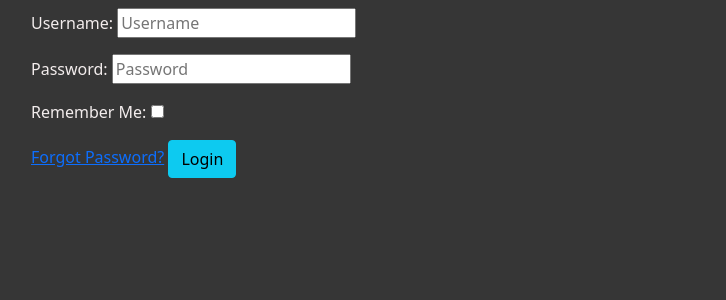
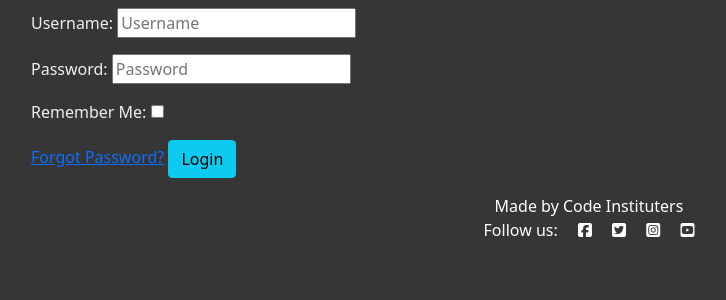
Before and after one commit to FabrizioAdi/Robinson-Trailers-Blog-M4, a Django app: page /accounts/login/ in a window 1280 px wide. Shown: the part 144-444 px from the top of the page, without its empty margins (51-777 px from the left). Run offline with Django 3.2, Linux system fonts and the light colour scheme; some libraries are stand-ins or nearby versions.

Commit message:
Add footer and java script to automatically close message window when person is login or logout

```diff
--- a/templates/base.html
+++ b/templates/base.html
@@ -94,8 +94,6 @@
     {% endblock %}
     </div>
 
-
-
     <!-- Optional JavaScript; choose one of the two! -->
 
     <!-- Option 1: Bootstrap Bundle with Popper -->
@@ -106,5 +104,21 @@
     <script src="https://cdn.jsdelivr.net/npm/@popperjs/core@2.10.2/dist/umd/popper.min.js" integrity="sha384-7+zCNj/IqJ95wo16oMtfsKbZ9ccEh31eOz1HGyDuCQ6wgnyJNSYdrPa03rtR1zdB" crossorigin="anonymous"></script>
     <script src="https://cdn.jsdelivr.net/npm/bootstrap@5.1.3/dist/js/bootstrap.min.js" integrity="sha384-QJHtvGhmr9XOIpI6YVutG+2QOK9T+ZnN4kzFN1RtK3zEFEIsxhlmWl5/YESvpZ13" crossorigin="anonymous"></script>
     -->
+
+    <!-- Footer -->
+    <footer class="footer mt-auto py-3 dark-bg">
+      <p class="m-0 text-center text-white">Made by Code Instituters</p>
+      <p class="m-0 text-center text-white">Follow us: <i class="fab fa-facebook-square ms-3"></i>
+          <i class="fab fa-twitter-square ms-3"></i>
+          <i class="fab fa-instagram-square ms-3"></i>
+          <i class="fab fa-youtube-square ms-3"></i></p>
+  </footer>
+  <script>
+      setTimeout(function () {
+          let messages = document.getElementById('msg');
+          let alert = new bootstrap.Alert(messages);
+          alert.close();
+      }, 2500);
+  </script>
   </body>
 </html>
```
